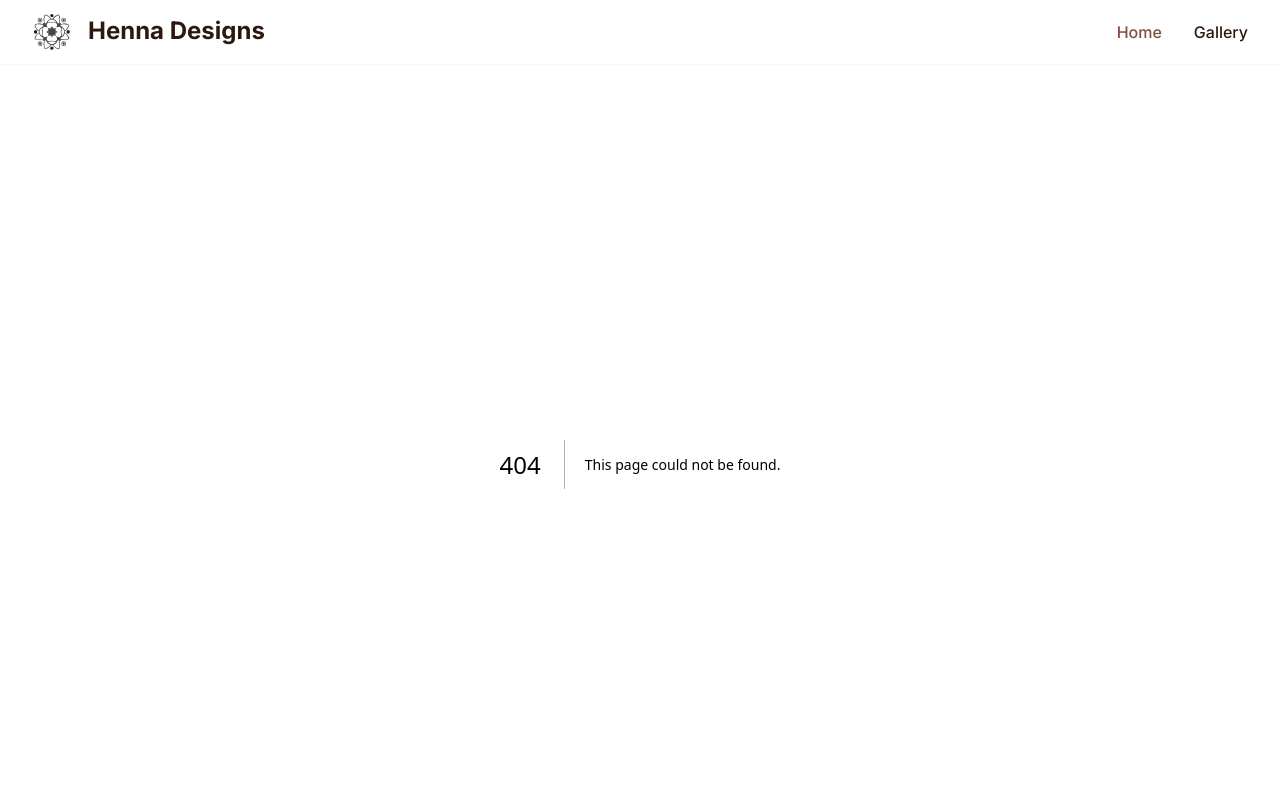
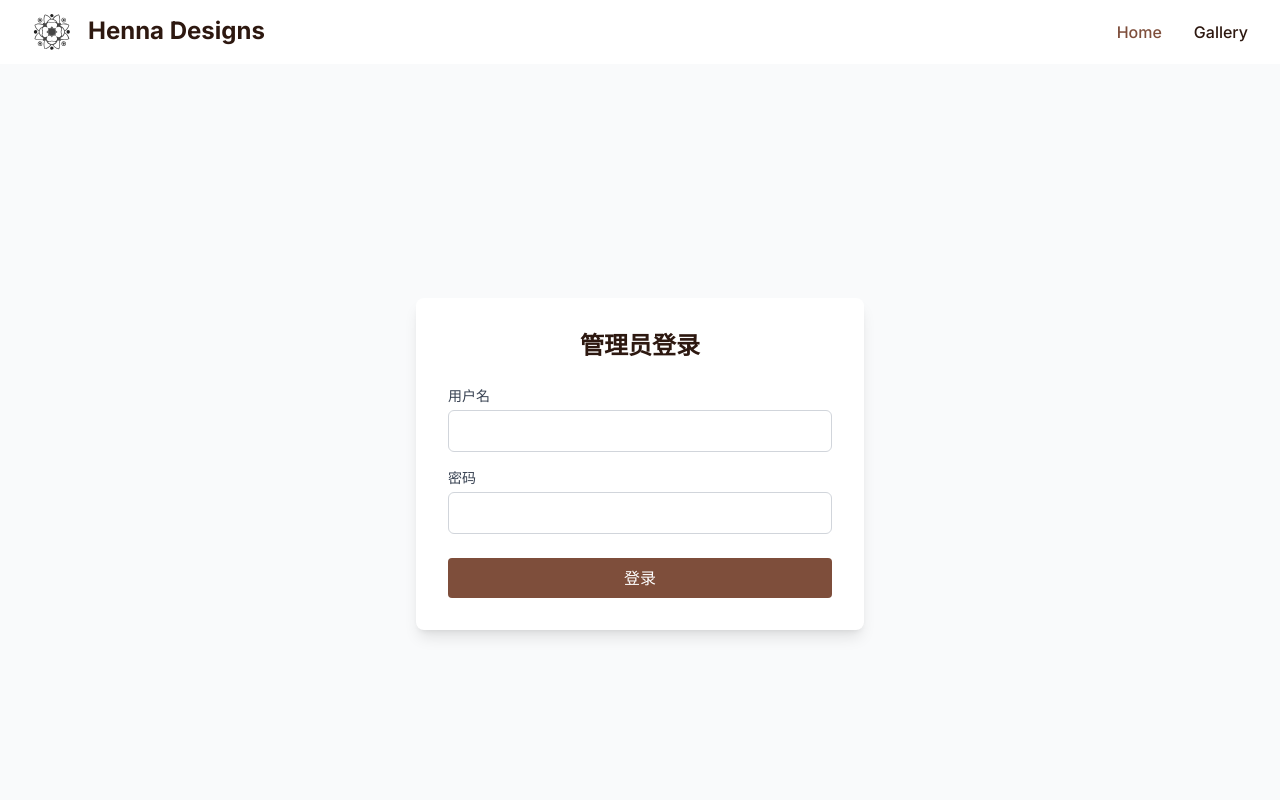
Before and after one commit to Markmu/mehndi-design, a Next.js app: page /admin/login in a window 1280 px wide. Before the commit this address had no page. Shown: the top 800 px of the page. Built offline with nearby package versions, Linux system fonts and the light colour scheme.

Commit message:
admin login support

```diff
--- a/package.json
+++ b/package.json
@@ -17,8 +17,11 @@
     "class-variance-authority": "^0.7.1",
     "clsx": "^2.1.1",
     "drizzle-orm": "^0.40.0",
+    "jose": "^6.0.10",
+    "jsonwebtoken": "^9.0.2",
     "lucide-react": "^0.474.0",
     "next": "15.1.6",
+    "next-auth": "^4.24.11",
     "pg": "8.11.6",
     "postgres": "^3.4.5",
     "react": "^19.0.0",
@@ -28,6 +31,7 @@
     "uuid": "^11.1.0"
   },
   "devDependencies": {
+    "@types/jsonwebtoken": "^9.0.9",
     "@types/node": "^20",
     "@types/pg": "^8.11.11",
     "@types/react": "^19",
--- /dev/null
+++ b/src/app/admin/layout.tsx
@@ -0,0 +1,13 @@
+import type { ReactNode } from 'react';
+import { Providers } from '../providers';
+
+export default function Layout({
+  children,
+}: {
+  children: ReactNode
+}) {
+  return (
+    <>
+    <Providers>{children}</Providers></>
+  )
+}
--- /dev/null
+++ b/src/app/admin/login/page.tsx
@@ -0,0 +1,97 @@
+'use client';
+
+import { useState } from 'react';
+import { signIn } from "next-auth/react";
+import { useSearchParams } from 'next/navigation';
+
+export default function LoginPage() {
+  const [username, setUsername] = useState('');
+  const [password, setPassword] = useState('');
+  const [error, setError] = useState('');
+  const [loading, setLoading] = useState(false);
+  const searchParams = useSearchParams();
+  const callbackUrl = searchParams.get('callbackUrl') || '/admin';
+
+  const handleSubmit = async (e: React.FormEvent) => {
+    e.preventDefault();
+    setError('');
+    setLoading(true);
+
+    try {
+      const result = await signIn('credentials', {
+        username,
+        password,
+        redirect: false,
+      });
+
+      if (result?.error) {
+        setError('用户名或密码不正确');
+      } else {
+        // 登录成功，使用硬重定向
+        window.location.href = callbackUrl;
+      }
+    } catch (error) {
+      setError('登录请求失败');
+      console.error('登录请求失败:', error);
+    } finally {
+      setLoading(false);
+    }
+  };
+
+  return (
+    <div className="min-h-screen flex items-center justify-center bg-gray-50">
+      <div className="max-w-md w-full p-8 bg-white rounded-lg shadow-lg">
+        <h1 className="text-2xl font-bold text-center text-[#2D1810] mb-6">管理员登录</h1>
+
+        {error && (
+          <div className="mb-4 p-3 bg-red-100 text-red-700 rounded">
+            {error}
+          </div>
+        )}
+
+        <form onSubmit={handleSubmit}>
+          <div className="mb-4">
+            <label htmlFor="username" className="block text-sm font-medium text-gray-700 mb-1">
+              用户名
+            </label>
+            <input
+              id="username"
+              type="text"
+              value={username}
+              onChange={(e) => setUsername(e.target.value)}
+              className="w-full px-3 py-2 border border-gray-300 rounded-md focus:outline-none focus:ring-[#7E4E3B] focus:border-[#7E4E3B]"
+              required
+            />
+          </div>
+
+          <div className="mb-6">
+            <label htmlFor="password" className="block text-sm font-medium text-gray-700 mb-1">
+              密码
+            </label>
+            <input
+              id="password"
+              type="password"
+              value={password}
+              onChange={(e) => setPassword(e.target.value)}
+              className="w-full px-3 py-2 border border-gray-300 rounded-md focus:outline-none focus:ring-[#7E4E3B] focus:border-[#7E4E3B]"
+              required
+            />
+          </div>
+
+          <button
+            type="submit"
+            disabled={loading}
+            className="w-full px-4 py-2 bg-[#7E4E3B] text-white rounded hover:bg-[#6D3D2A] disabled:bg-gray-400 flex items-center justify-center"
+          >
+            {loading ? (
+              <>
+                <div className="animate-spin rounded-full h-4 w-4 border-b-2 border-white mr-2"></div>
+                登录中...
+              </>
+            ) : '登录'}
+          </button>
+        </form>
+      </div>
+    </div>
+  );
+}
--- a/src/app/admin/page.tsx
+++ b/src/app/admin/page.tsx
@@ -4,6 +4,7 @@ import { useEffect, useState } from 'react';
 import Toast from '@/components/toast';
 import Pagination from '@/components/pagination';
 import ImageUploader from '@/components/image-uploader';
+import { signOut } from "next-auth/react";
 
 type Image = {
   id: number;
@@ -252,8 +253,27 @@ export default function AdminPage() {
     }
   };
 
+  // 添加登出函数
+  // 在现有代码中添加 signOut 导入
+  const handleLogout = async () => {
+    await signOut({ redirect: false });
+    window.location.href = '/admin/login';
+  };
+
   return (
     <div className="min-h-screen flex flex-col">
+      <header className="bg-white shadow">
+        <div className="max-w-7xl mx-auto px-4 sm:px-6 lg:px-8 py-4 flex justify-between items-center">
+          <h1 className="text-xl font-semibold text-[#2D1810]">Mehndi Design Admin</h1>
+          <button
+            onClick={handleLogout}
+            className="px-3 py-1 bg-gray-200 text-gray-800 rounded hover:bg-gray-300 text-sm"
+          >
+            Logout
+          </button>
+        </div>
+      </header>
+
       <main className="flex-grow bg-gray-50">
         {/* Toast 组件 */}
         {toast.show && (
@@ -342,8 +362,7 @@ export default function AdminPage() {
                     {images.map(image => (
                       <div
                         key={image.id}
-                        className={`flex items-center p-2 rounded cursor-pointer ${
-                          selectedImage?.id === image.id ? 'bg-[#FDF7F4] border border-[#7E4E3B]' : 'hover:bg-gray-100'
+                        className={`flex items-center p-2 rounded cursor-pointer ${selectedImage?.id === image.id ? 'bg-[#FDF7F4] border border-[#7E4E3B]' : 'hover:bg-gray-100'
                           }`}
                         onClick={() => handleSelectImage(image)}
                       >
--- /dev/null
+++ b/src/app/api/auth/[...nextauth]/route.ts
@@ -0,0 +1,62 @@
+import NextAuth from "next-auth";
+import CredentialsProvider from "next-auth/providers/credentials";
+
+// 简单的用户验证，实际项目中应该使用数据库存储用户信息
+const ADMIN_USERNAME = process.env.ADMIN_USERNAME || 'admin';
+const ADMIN_PASSWORD = process.env.ADMIN_PASSWORD || 'password';
+
+const handler = NextAuth({
+  providers: [
+    CredentialsProvider({
+      name: "Credentials",
+      credentials: {
+        username: { label: "用户名", type: "text" },
+        password: { label: "密码", type: "password" }
+      },
+      async authorize(credentials) {
+        if (!credentials?.username || !credentials?.password) {
+          return null;
+        }
+
+        // 验证用户名和密码
+        if (credentials.username === ADMIN_USERNAME &&
+            credentials.password === ADMIN_PASSWORD) {
+          return {
+            id: "1",
+            name: credentials.username,
+            email: `${credentials.username}@example.com`,
+            role: "admin"
+          };
+        }
+
+        // 验证失败
+        return null;
+      }
+    })
+  ],
+  pages: {
+    signIn: '/admin/login',
+  },
+  callbacks: {
+    async jwt({ token, user }) {
+      // 将用户角色添加到 token 中
+      if (user) {
+        token.role = user.role;
+      }
+      return token;
+    },
+    async session({ session, token }) {
+      // 将用户角色添加到 session 中
+      if (session.user) {
+        session.user.role = token.role;
+      }
+      return session;
+    }
+  },
+  session: {
+    strategy: "jwt",
+    maxAge: 24 * 60 * 60, // 24小时
+  },
+});
+
+export { handler as GET, handler as POST };
--- /dev/null
+++ b/src/app/api/auth/admin/login/route.ts
@@ -0,0 +1,47 @@
+import { NextRequest, NextResponse } from 'next/server';
+import { cookies } from 'next/headers';
+import * as jose from 'jose';
+
+// 简单的用户验证，实际项目中应该使用数据库存储用户信息
+const ADMIN_USERNAME = process.env.ADMIN_USERNAME || 'admin';
+const ADMIN_PASSWORD = process.env.ADMIN_PASSWORD || 'password';
+const JWT_SECRET = process.env.JWT_SECRET || 'your-secret-key';
+
+export async function POST(req: NextRequest) {
+  try {
+    const { username, password } = await req.json();
+
+    // 验证用户名和密码
+    if (username !== ADMIN_USERNAME || password !== ADMIN_PASSWORD) {
+      return NextResponse.json(
+        { error: '用户名或密码不正确' },
+        { status: 401 }
+      );
+    }
+
+    // 创建 JWT token
+    const secret = new TextEncoder().encode(JWT_SECRET);
+    const token = await new jose.SignJWT({ username, role: 'admin' })
+      .setProtectedHeader({ alg: 'HS256' })
+      .setIssuedAt()
+      .setExpirationTime('24h')
+      .sign(secret);
+
+    // 设置 cookie
+    const cookieStore = await cookies();
+    cookieStore.set('auth_token', token, {
+      httpOnly: true,
+      secure: process.env.NODE_ENV === 'production',
+      maxAge: 60 * 60 * 24, // 24小时
+      path: '/',
+    });
+
+    return NextResponse.json({ success: true });
+  } catch (error) {
+    console.error('登录失败:', error);
+    return NextResponse.json(
+      { error: '登录失败' },
+      { status: 500 }
+    );
+  }
+}
--- /dev/null
+++ b/src/app/providers.tsx
@@ -0,0 +1,7 @@
+'use client';
+
+import { SessionProvider } from "next-auth/react";
+
+export function Providers({ children }: { children: React.ReactNode }) {
+  return <SessionProvider>{children}</SessionProvider>;
+}
```
Also changed, not shown: src/middleware.ts (added, +51 -0 lines), src/types/next-auth.d.ts (added, +23 -0 lines), 1 other file (tests, documents, lock files or other folders).
